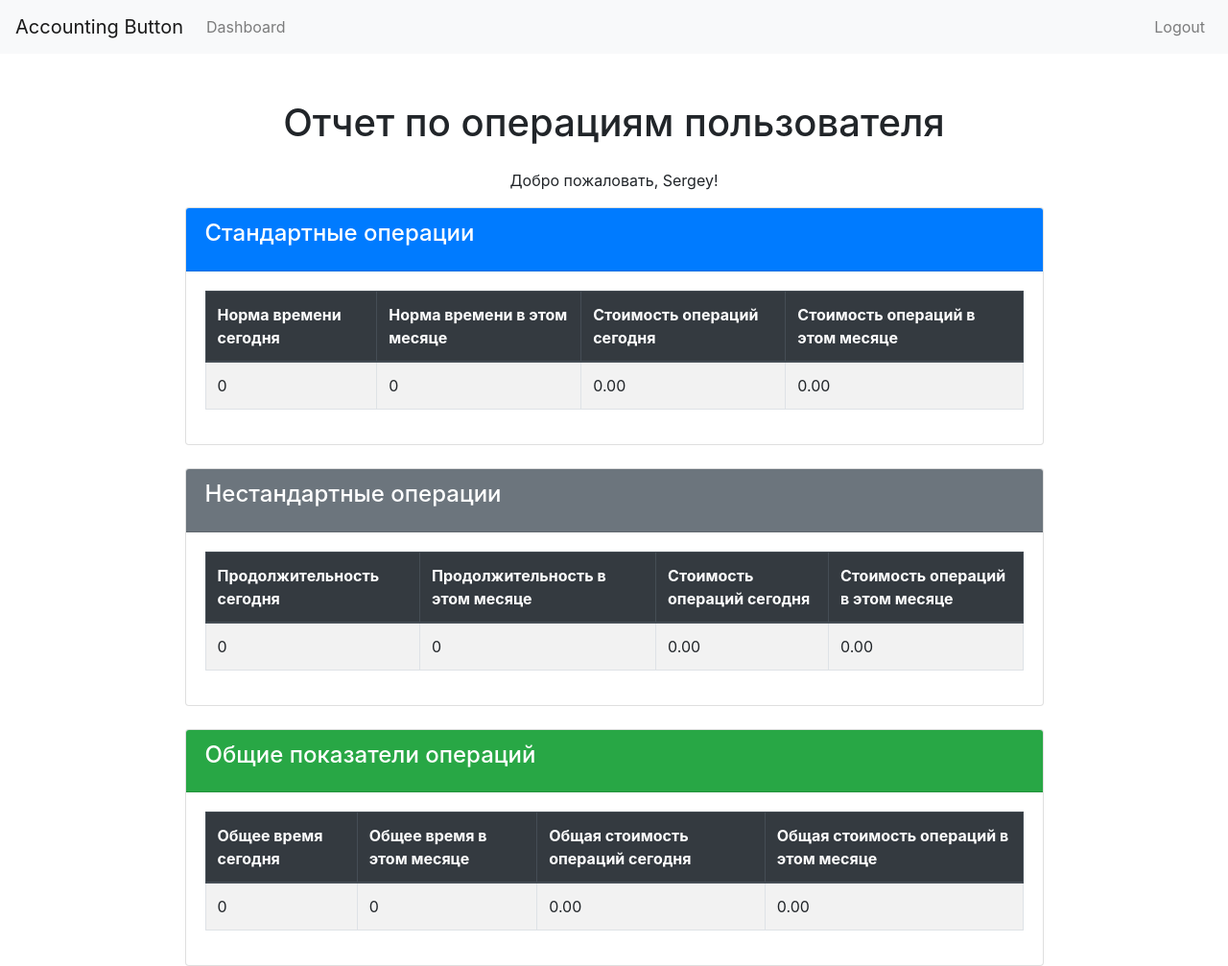
After one commit to Sergey-Pashkov/MB4, a Django app: page /user_operations_report/ in a window 1280 px wide. The commit adds this page. Shown: the whole page at 96% size. Run offline with Django 5.2, Linux system fonts and the light colour scheme; a user stored in the database is signed in; data comes from the database, SQL or seed files in the repository; both versions use the stored data as it was after the commit; some libraries are stand-ins or nearby versions.

Commit message:
Добавлен отчет по операциям на дашборд бухгалтера (персональный)

```diff
--- a/Home_button/Accounting_button/templates/Accounting_button/accountant_dashboard.html
+++ b/Home_button/Accounting_button/templates/Accounting_button/accountant_dashboard.html
@@ -10,5 +10,8 @@
 <!-- Ссылка на персональный журнал нестандартных операций -->
 <a href="{% url 'user_unusual_operation_log_list' %}" class="btn btn-secondary mt-3">View My Unusual Operation Logs</a>
 
+<!-- Ссылка на отчет по операциям пользователя -->
+<a href="{% url 'user_operations_report' %}" class="btn btn-secondary mt-3">View My Operations Report</a>
+
 <p>Placeholder for accountant content</p>
 {% endblock %}
--- /dev/null
+++ b/Home_button/Accounting_button/templates/Accounting_button/user_operations_report.html
@@ -0,0 +1,95 @@
+{% extends "Accounting_button/base.html" %}
+
+{% block title %}Отчет по операциям пользователя{% endblock %}
+
+{% block content %}
+<div class="container mt-5">
+    <h1 class="text-center mb-4">Отчет по операциям пользователя</h1>
+    <p class="text-center">Добро пожаловать, {{ user.username }}!</p>
+
+    <div class="row justify-content-center">
+        <div class="col-md-10">
+            <!-- Стандартные операции -->
+            <div class="card mb-4">
+                <div class="card-header bg-primary text-white">
+                    <h4 class="card-title">Стандартные операции</h4>
+                </div>
+                <div class="card-body">
+                    <table class="table table-bordered table-striped">
+                        <thead class="thead-dark">
+                            <tr>
+                                <th>Норма времени сегодня</th>
+                                <th>Норма времени в этом месяце</th>
+                                <th>Стоимость операций сегодня</th>
+                                <th>Стоимость операций в этом месяце</th>
+                            </tr>
+                        </thead>
+                        <tbody>
+                            <tr>
+                                <td>{{ time_norm_today }}</td>
+                                <td>{{ time_norm_month }}</td>
+                                <td>{{ standard_operation_cost_today|floatformat:2 }}</td>
+                                <td>{{ standard_operation_cost_month|floatformat:2 }}</td>
+                            </tr>
+                        </tbody>
+                    </table>
+                </div>
+            </div>
+
+            <!-- Нестандартные операции -->
+            <div class="card mb-4">
+                <div class="card-header bg-secondary text-white">
+                    <h4 class="card-title">Нестандартные операции</h4>
+                </div>
+                <div class="card-body">
+                    <table class="table table-bordered table-striped">
+                        <thead class="thead-dark">
+                            <tr>
+                                <th>Продолжительность сегодня</th>
+                                <th>Продолжительность в этом месяце</th>
+                                <th>Стоимость операций сегодня</th>
+                                <th>Стоимость операций в этом месяце</th>
+                            </tr>
+                        </thead>
+                        <tbody>
+                            <tr>
+                                <td>{{ duration_today }}</td>
+                                <td>{{ duration_month }}</td>
+                                <td>{{ unusual_operation_cost_today|floatformat:2 }}</td>
+                                <td>{{ unusual_operation_cost_month|floatformat:2 }}</td>
+                            </tr>
+                        </tbody>
+                    </table>
+                </div>
+            </div>
+
+            <!-- Общие показатели операций -->
+            <div class="card">
+                <div class="card-header bg-success text-white">
+                    <h4 class="card-title">Общие показатели операций</h4>
+                </div>
+                <div class="card-body">
+                    <table class="table table-bordered table-striped">
+                        <thead class="thead-dark">
+                            <tr>
+                                <th>Общее время сегодня</th>
+                                <th>Общее время в этом месяце</th>
+                                <th>Общая стоимость операций сегодня</th>
+                                <th>Общая стоимость операций в этом месяце</th>
+                            </tr>
+                        </thead>
+                        <tbody>
+                            <tr>
+                                <td>{{ total_time_today }}</td>
+                                <td>{{ total_time_month }}</td>
+                                <td>{{ total_cost_today|floatformat:2 }}</td>
+                                <td>{{ total_cost_month|floatformat:2 }}</td>
+                            </tr>
+                        </tbody>
+                    </table>
+                </div>
+            </div>
+        </div>
+    </div>
+</div>
+{% endblock %}
--- a/Home_button/Accounting_button/urls.py
+++ b/Home_button/Accounting_button/urls.py
@@ -23,7 +23,8 @@ from .views import UserStandardOperationLogListView, UserStandardOperationLogCre
 
 from .views import UserUnusualOperationLogListView, UserUnusualOperationLogCreateView, UserUnusualOperationLogUpdateView, UserUnusualOperationLogDeleteView
 
-
+from django.urls import path
+from .views import user_operations_report
 
 urlpatterns = [
     path('', views.dashboard, name='dashboard'),
@@ -85,4 +86,6 @@ urlpatterns = [
     path('user_unusual_operation_logs/create/', UserUnusualOperationLogCreateView.as_view(), name='user_unusual_operation_log_create'),
     path('user_unusual_operation_logs/update/<int:pk>/', UserUnusualOperationLogUpdateView.as_view(), name='user_unusual_operation_log_update'),
     path('user_unusual_operation_logs/delete/<int:pk>/', UserUnusualOperationLogDeleteView.as_view(), name='user_unusual_operation_log_delete'),
+
+    path('user_operations_report/', user_operations_report, name='user_operations_report'),
 ]
--- a/Home_button/Accounting_button/views.py
+++ b/Home_button/Accounting_button/views.py
@@ -446,6 +446,8 @@ from django.db.models import Sum
 from .models import UnusualOperationLog
 from datetime import datetime
 
+
+
 def unusual_operations_report(request):
     today = datetime.today()
     start_of_day = datetime.combine(today, datetime.min.time())
@@ -536,6 +538,11 @@ def operations_report(request):
     }
 
     return render(request, 'Accounting_button/operations_report.html', context)
+
+
+
+
+
 
 from django.shortcuts import get_object_or_404
 from django.http import JsonResponse
@@ -716,3 +723,75 @@ class UserUnusualOperationLogUpdateView(UpdateView):
 
         form.instance.operation_cost = cost_per_minute * duration_minutes
         return super().form_valid(form)
+
+
+from django.db.models import Sum, F
+from django.shortcuts import render
+from django.utils.timezone import now
+from .models import StandardOperationLog, UnusualOperationLog
+from django.contrib.auth.decorators import login_required
+
+@login_required
+def user_operations_report(request):
+    today = now().date()
+    start_of_day = today
+    start_of_month = today.replace(day=1)
+
+    # Суммируем произведение time_norm и quantity за текущий день и за текущий месяц
+    time_norm_today = StandardOperationLog.objects.filter(author=request.user, timestamp__date=today).aggregate(
+        total_time_norm=Sum(F('time_norm') * F('quantity'))
+    )['total_time_norm'] or 0
+
+    time_norm_month = StandardOperationLog.objects.filter(author=request.user, timestamp__date__gte=start_of_month).aggregate(
+        total_time_norm=Sum(F('time_norm') * F('quantity'))
+    )['total_time_norm'] or 0
+
+    # Суммируем operation_cost за текущий день и за текущий месяц
+    standard_operation_cost_today = StandardOperationLog.objects.filter(author=request.user, timestamp__date=today).aggregate(
+        total_operation_cost=Sum('operation_cost')
+    )['total_operation_cost'] or 0
+
+    standard_operation_cost_month = StandardOperationLog.objects.filter(author=request.user, timestamp__date__gte=start_of_month).aggregate(
+        total_operation_cost=Sum('operation_cost')
+    )['total_operation_cost'] or 0
+
+    # Суммируем duration_minutes за текущий день и за текущий месяц
+    duration_today = UnusualOperationLog.objects.filter(author=request.user, timestamp__date=today).aggregate(
+        total_duration=Sum('duration_minutes')
+    )['total_duration'] or 0
+
+    duration_month = UnusualOperationLog.objects.filter(author=request.user, timestamp__date__gte=start_of_month).aggregate(
+        total_duration=Sum('duration_minutes')
+    )['total_duration'] or 0
+
+    # Суммируем operation_cost за текущий день и за текущий месяц
+    unusual_operation_cost_today = UnusualOperationLog.objects.filter(author=request.user, timestamp__date=today).aggregate(
+        total_operation_cost=Sum('operation_cost')
+    )['total_operation_cost'] or 0
+
+    unusual_operation_cost_month = UnusualOperationLog.objects.filter(author=request.user, timestamp__date__gte=start_of_month).aggregate(
+        total_operation_cost=Sum('operation_cost')
+    )['total_operation_cost'] or 0
+
+    # Общие значения для времени и стоимости всех операций
+    total_time_today = time_norm_today + duration_today
+    total_time_month = time_norm_month + duration_month
+    total_cost_today = standard_operation_cost_today + unusual_operation_cost_today
+    total_cost_month = standard_operation_cost_month + unusual_operation_cost_month
+
+    context = {
+        'time_norm_today': time_norm_today,
+        'time_norm_month': time_norm_month,
+        'standard_operation_cost_today': standard_operation_cost_today,
+        'standard_operation_cost_month': standard_operation_cost_month,
+        'duration_today': duration_today,
+        'duration_month': duration_month,
+        'unusual_operation_cost_today': unusual_operation_cost_today,
+        'unusual_operation_cost_month': unusual_operation_cost_month,
+        'total_time_today': total_time_today,
+        'total_time_month': total_time_month,
+        'total_cost_today': total_cost_today,
+        'total_cost_month': total_cost_month
+    }
+
+    return render(request, 'Accounting_button/user_operations_report.html', context)
```
Also changed, not shown: Home_button/db.sqlite3.
